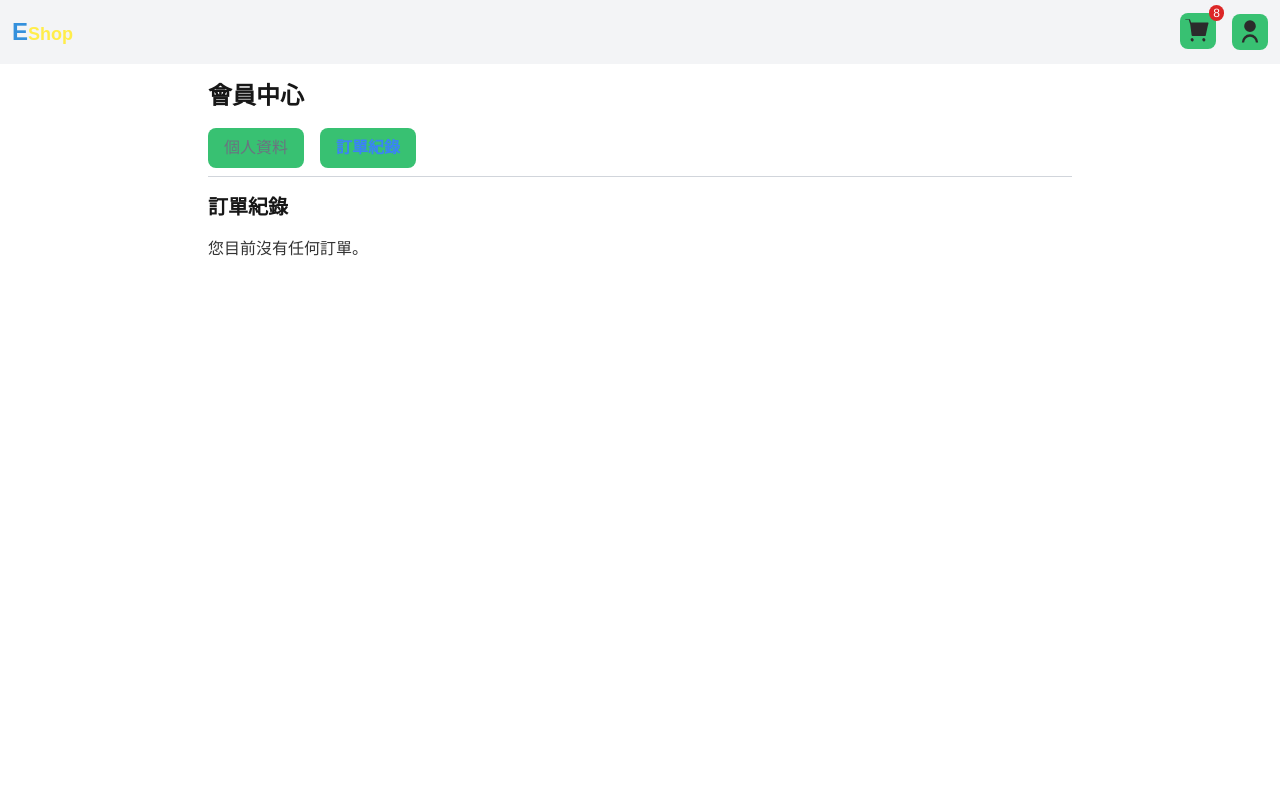
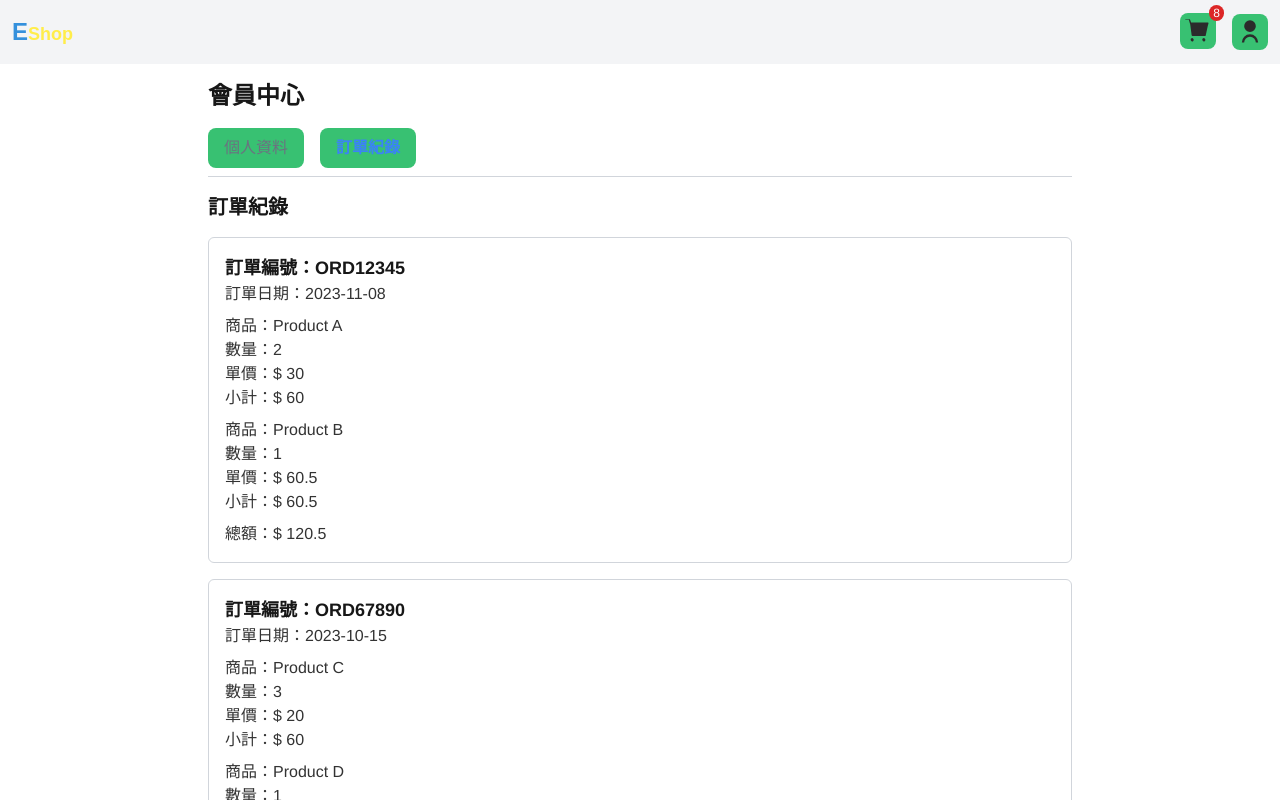
Before and after one commit to GHSergio/Next-Eshop, a Next.js app: page /member in a window 1280 px wide. Both pictures are taken after a click on the button "訂單紀錄". Shown: the top 800 px of the page. Built offline with nearby package versions, Linux system fonts and the light colour scheme.

Commit message:
feat:add member Page basic format

```diff
--- a/src/app/member/page.tsx
+++ b/src/app/member/page.tsx
@@ -1,3 +1,4 @@
+"use client";
 import React, { useState } from "react";
 import UserProfile from "@/components/members/UserProfile";
 import OrderHistory from "@/components/members/OrderHistory";
--- a/src/components/NavBar.tsx
+++ b/src/components/NavBar.tsx
@@ -32,6 +32,14 @@ const NavBar: React.FC = () => {
       router.push("/cart");
     } else {
       dispatch(setIsAuthModalOpen(true));
+    }
+  };
+
+  const handleUserClick = () => {
+    if (isLoggedIn) {
+      router.push("/member");
+    } else {
+      router.push("/auth");
     }
   };
 
@@ -87,7 +95,7 @@ const NavBar: React.FC = () => {
             {/* 使用者 登入 */}
             <button
               className="focus:outline-none p-1"
-              onClick={() => router.push("/auth")}
+              onClick={handleUserClick}
             >
               <svg
                 xmlns="http://www.w3.org/2000/svg"
--- a/src/components/members/OrderHistory.tsx
+++ b/src/components/members/OrderHistory.tsx
@@ -1,9 +1,35 @@
+"use client";
 import React from "react";
-import { useSelector } from "react-redux";
-import { RootState } from "@/store/store";
+// import { useSelector } from "react-redux";
+// import { RootState } from "@/store/store";
 
 const OrderHistory: React.FC = () => {
-  const orders = useSelector((state: RootState) => state.user.ordersHistory);
+  // const orders = useSelector((state: RootState) => state.user.ordersHistory);
+
+  const orders = [
+    {
+      OrderId: "ORD12345",
+      OrderDate: "2023-11-08",
+      Total: 120.5,
+      Items: [
+        {
+          Title: "Product A",
+          Quantity: 2,
+          PricePerUnit: 30.0,
+        },
+        { Title: "Product B", Quantity: 1, PricePerUnit: 60.5 },
+      ],
+    },
+    {
+      OrderId: "ORD67890",
+      OrderDate: "2023-10-15",
+      Total: 90.0,
+      Items: [
+        { Title: "Product C", Quantity: 3, PricePerUnit: 20.0 },
+        { Title: "Product D", Quantity: 1, PricePerUnit: 30.0 },
+      ],
+    },
+  ];
 
   return (
     <div>
@@ -14,31 +40,28 @@ const OrderHistory: React.FC = () => {
         <div className="space-y-4">
           {orders.map((order) => (
             <div
-              key={order.orderId}
+              key={order.OrderId}
               className="border border-gray-300 p-4 rounded-md"
             >
               <h3 className="font-semibold text-lg">
-                訂單編號：{order.orderId}
+                訂單編號：{order.OrderId}
               </h3>
-              <p>訂單日期：{order.date}</p>
-              {order.items.map((item) => (
-                <div key={item.id} className="mt-2">
+              <p>訂單日期：{order.OrderDate}</p>
+              {order.Items.map((item) => (
+                <div key={item.Title} className="mt-2">
                   <p>
-                    <strong>商品：</strong>
-                    {item.title}
+                    商品：
+                    {item.Title}
                   </p>
                   <p>
-                    <strong>數量：</strong>
-                    {item.quantity}
+                    數量：
+                    {item.Quantity}
                   </p>
-                  <p>
-                    <strong>單價：</strong>${item.price}
-                  </p>
+                  <p>單價：$ {item.PricePerUnit}</p>
+                  <p>小計：$ {item.Quantity * item.PricePerUnit}</p>
                 </div>
               ))}
-              <p className="mt-2">
-                <strong>總額：</strong>${order.totalAmount}
-              </p>
+              <p className="mt-2">總額：$ {order.Total}</p>
             </div>
           ))}
         </div>
--- a/src/components/members/UserProfile.tsx
+++ b/src/components/members/UserProfile.tsx
@@ -1,3 +1,4 @@
+"use client";
 import React from "react";
 import { useSelector } from "react-redux";
 import { RootState } from "@/store/store";
@@ -6,23 +7,13 @@ const UserProfile: React.FC = () => {
   const userInfo = useSelector((state: RootState) => state.user.userInfo);
 
   return (
-    <div>
+    <div className="space-y-2">
       <h2 className="text-xl font-semibold mb-4">個人資料</h2>
-      <p>
-        <strong>帳戶名稱：</strong> {userInfo?.name}
-      </p>
-      <p>
-        <strong>電子郵件：</strong> {userInfo?.email}
-      </p>
-      <p>
-        <strong>電話號碼：</strong> {userInfo?.phone}
-      </p>
-      <p>
-        <strong>地址：</strong> {userInfo?.address}
-      </p>
-      <p>
-        <strong>信用卡：</strong> **** **** **** {userInfo?.creditCardLast4}
-      </p>
+      <p>帳戶名稱： {userInfo?.name}</p>
+      <p>電子郵件： {userInfo?.email}</p>
+      <p>電話號碼： {userInfo?.phone}</p>
+      <p>地址： {userInfo?.address}</p>
+      <p>信用卡：**** **** **** {userInfo?.creditCardLast4}</p>
     </div>
   );
 };
--- a/src/store/slice/userSlice.ts
+++ b/src/store/slice/userSlice.ts
@@ -2,7 +2,7 @@ import { createSlice, PayloadAction } from "@reduxjs/toolkit";
 import { UserState, UserInfo, CartItem, OrderItem } from "@/store/slice/types";
 
 const initialState: UserState = {
-  isLoggedIn: false,
+  isLoggedIn: true,
   userInfo: null,
   cart: [],
   ordersHistory: [],
```
